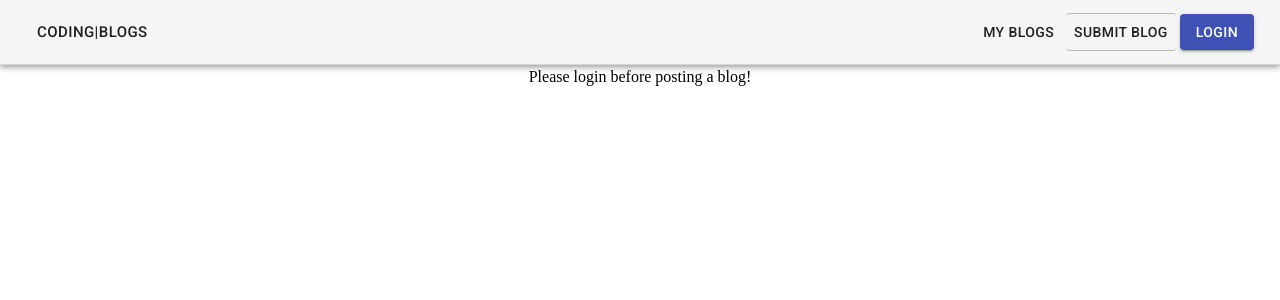
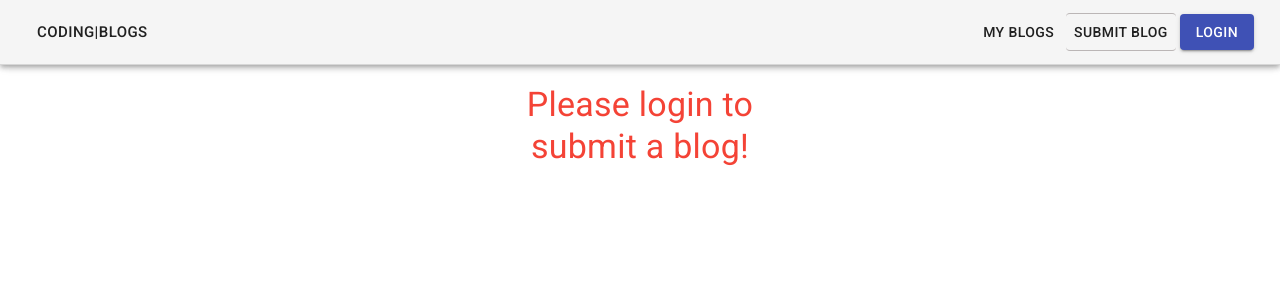
Before and after one commit to reireynoso/fis-blogs-client, a React (Create React App) app: page /blogs/new in a window 1280 px wide. Shown: the top 300 px of the page. Built offline with nearby package versions, Linux system fonts and the light colour scheme; no server answers.

Commit message:
adjusted styling

```diff
--- a/src/components/Blogs.tsx
+++ b/src/components/Blogs.tsx
@@ -7,12 +7,14 @@ import {findUserBlogs, handleFilter, findCohortBlogs} from '../helpers/helper-me
 
 import { makeStyles, createStyles, Theme } from '@material-ui/core/styles';
 import Grid from '@material-ui/core/Grid';
+import Typography from '@material-ui/core/Typography';
 
 
 const useStyles = makeStyles((theme: Theme) =>
   createStyles({
     root: {
       flexGrow: 1,
+      padding: theme.spacing(2, 0)
     },
     paper: {
       height: 140,
@@ -118,7 +120,13 @@ const Blogs : React.FC<Props> = ({history}) => {
         }
         <Grid container justify="center" className={classes.root} spacing={2}>
             {
-                !user && history.location.pathname === "/blogs/me" ? "You're not logged in!" : renderBlogs()
+                !user && history.location.pathname === "/blogs/me" ? <Grid item>
+                  <Typography variant="h4" className={classes.header}>
+                    You're not logged in!
+                  </Typography>
+                </Grid>
+                :
+                renderBlogs()
             }
         </Grid>
         </>
--- a/src/components/Cohorts.tsx
+++ b/src/components/Cohorts.tsx
@@ -77,7 +77,8 @@ const useStyles = makeStyles((theme: Theme) =>
         }
     },
     listItem: {
-      wordBreak: "break-word"
+      wordBreak: "break-word",
+      padding: theme.spacing(1)
     },
     listIcon: {
       minWidth: 20
@@ -101,7 +102,8 @@ const useStyles = makeStyles((theme: Theme) =>
     emptyCohort: {
       display: "flex",
       alignItems: "center",
-      fontSize: "2rem"
+      fontSize: "2rem",
+      padding: theme.spacing(15,0)
     }
   }),
 );
@@ -255,8 +257,14 @@ const Cohorts: React.FC = (props:any) => {
                 </>
                 :
                 <div className={classes.emptyCohort}>
-                  <ArrowBackIcon fontSize="large"/>
-                  Select cohort
+                  {
+                    cohorts.length ? <>
+                      <ArrowBackIcon fontSize="large"/>
+                      Select cohort
+                    </>
+                    :
+                    "There are no cohorts available"
+                  }
                 </div>
             }
           </main>
--- a/src/components/Login.tsx
+++ b/src/components/Login.tsx
@@ -6,7 +6,7 @@ import {useStateValue} from '../context-api/Provider'
 import {setUser} from '../context-api/actions';
 import {handleLogin} from '../config/fetch-requests';
 
-import { makeStyles } from '@material-ui/core/styles';
+import { makeStyles, Theme } from '@material-ui/core/styles';
 import Card from '@material-ui/core/Card';
 import Button from '@material-ui/core/Button';
 import CardContent from '@material-ui/core/CardContent';
@@ -14,11 +14,12 @@ import Typography from '@material-ui/core/Typography';
 
 const cookies = new Cookies();
 
-const useStyles = makeStyles({
+const useStyles = makeStyles((theme:Theme) => ({
     root: {
       width: 250,
       height: 200,
       margin: "auto",
+      marginTop: theme.spacing(2),
       display: "flex",
       alignItems: "center",
       justifyContent: "center",
@@ -26,7 +27,7 @@ const useStyles = makeStyles({
       padding: "1rem",
       textAlign: "center"
     },
-  });
+  }));
 
 type Props = {
     history: {push: (route: string) => void}
--- a/src/components/NewBlog.tsx
+++ b/src/components/NewBlog.tsx
@@ -5,17 +5,21 @@ import {changeBlogs} from '../context-api/actions';
 import {newBlogRequest} from '../config/fetch-requests';
 import acceptableTags from '../config/tags';
 
-import { makeStyles } from '@material-ui/core/styles';
+import { makeStyles, Theme } from '@material-ui/core/styles';
 import TextField from '@material-ui/core/TextField';
 import Autocomplete from '@material-ui/lab/Autocomplete';
 import Button from '@material-ui/core/Button';
 import Typography from '@material-ui/core/Typography';
+import Grid from '@material-ui/core/Grid';
 
 type Props = {
     history: {push: (route:string) => void}
 }
 
-const useStyles = makeStyles(() => ({
+const useStyles = makeStyles((theme:Theme) => ({
+    grid: {
+        padding: theme.spacing(2, 0)
+    },
     formContainer: {
         display: "flex",
         flexDirection: "column",
@@ -26,6 +30,9 @@ const useStyles = makeStyles(() => ({
     message: {
         textAlign: "center",
         color: "#388e3c"
+    },
+    header: {
+        color: "#f44336"
     }
 }));
 
@@ -129,7 +136,11 @@ const NewBlog : React.FC<Props> = ({history}) => {
         <div className={classes.formContainer}>
             {
                 !user ?
-                "Please login before posting a blog!"
+                <Grid className={classes.grid} container>
+                    <Typography variant="h4" className={classes.header}>
+                        Please login to submit a blog!
+                    </Typography>
+                </Grid>
                 :
                 <>
                     <h1>Submit Blog</h1>
@@ -156,7 +167,7 @@ const NewBlog : React.FC<Props> = ({history}) => {
                             {...params}
                             label="Cohort"
                             error={errorCohort}
-                            helperText={(errorCohort && requestMsg) || "If your cohort is not listed, let an instructor know!"}
+                            helperText={(errorCohort && requestMsg) || "If your cohort is not listed, let an admin know!"}
                         />
                         )}
                         onChange={handleCohortChange}
```
